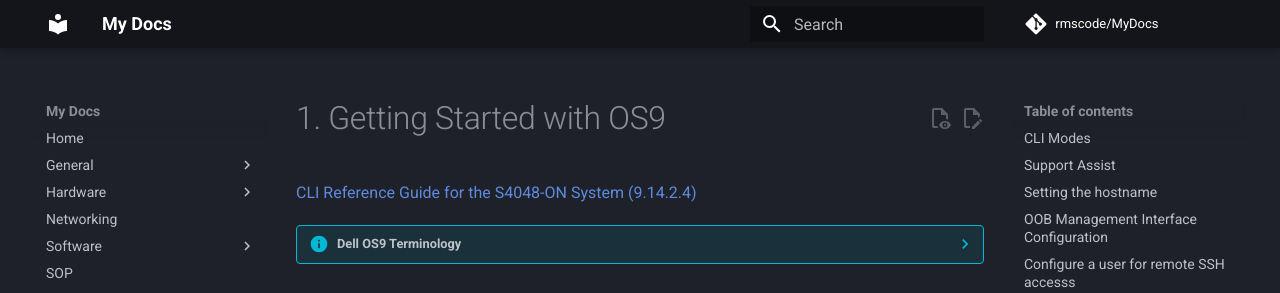
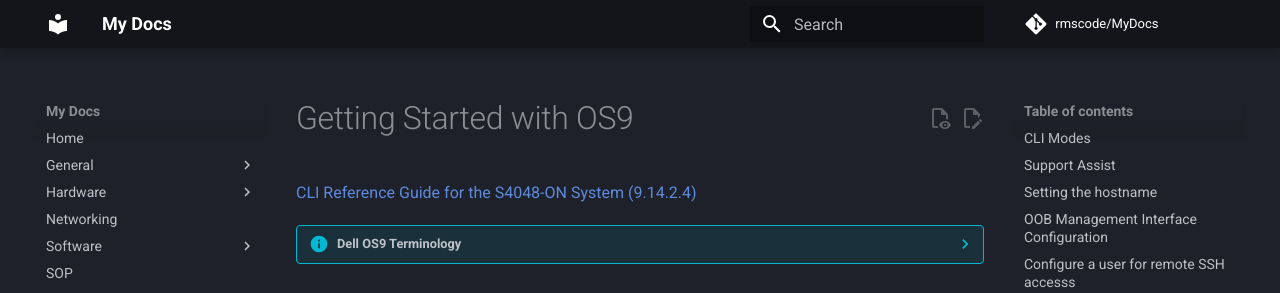
Before and after one commit to rmscode/binary-garden, an MkDocs documentation site: the page built from docs/hardware/dell-emc/S4048-ON/os9.md, in a window 1280 px wide and 900 px high. Shown: the top 293 px of the window. Built offline with MkDocs 1.6.1 and Material for MkDocs 9.7.7, drawn with Linux system fonts in a browser that asks for light colours; comment, search, counter and statistics services are not loaded.

Commit message:
Update os9.md

```diff
--- a/docs/hardware/dell-emc/S4048-ON/os9.md
+++ b/docs/hardware/dell-emc/S4048-ON/os9.md
@@ -1,4 +1,4 @@
-# 1. Getting Started with OS9
+# Getting Started with OS9
 
 [CLI Reference Guide for the S4048-ON System (9.14.2.4)](https://www.dell.com/support/manuals/en-us/dell-emc-os-9/s4048-on-9.14.2.5-cli-pub/dell-command-line-reference-guide-for-the-s4048%E2%80%93on-system-9.14.2.5)
 
```
